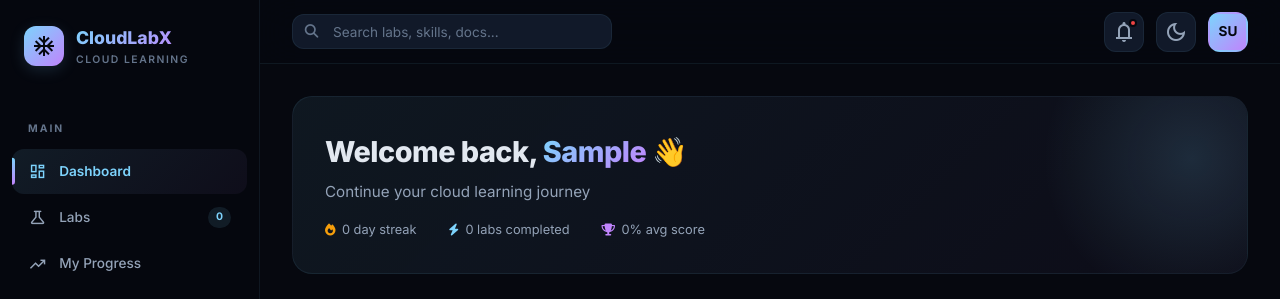
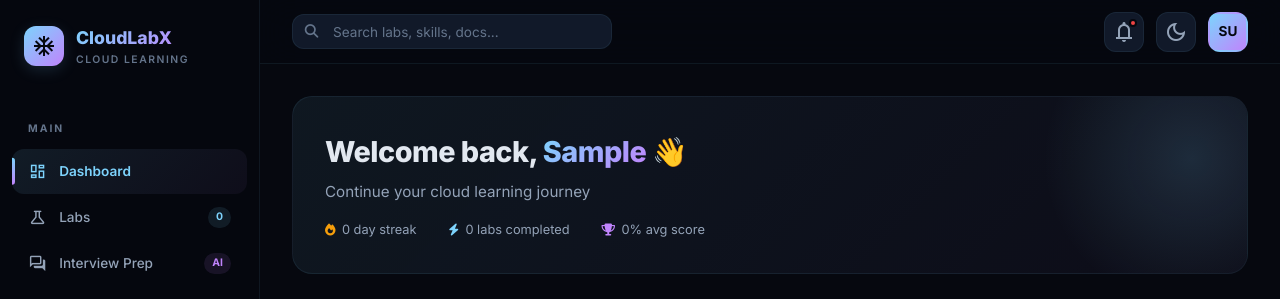
Before and after one commit to suryansh18saxena/Cloudproject, a Django app: page /dashboard/ in a window 1280 px wide. Shown: the top 299 px of the page. Run offline with Django 5.2, Linux system fonts and the light colour scheme; the visitor is signed in with stand-in values (Sample User, id 1); data comes from the database, SQL or seed files in the repository; data that the repository does not hold is empty; some libraries are stand-ins or nearby versions.

Commit message:
added the interview button on dashboard page

```diff
--- a/templates/dashboard/dashboard.html
+++ b/templates/dashboard/dashboard.html
@@ -1229,6 +1229,7 @@
       <a class="nav-item active" href="{% url 'dashboard' %}"><span class="material-symbols-outlined">dashboard</span>Dashboard</a>
       <a class="nav-item" href="{% url 'EC2_Lab' %}"><span class="material-symbols-outlined">science</span>Labs<span class="nav-badge"
           style="background:rgba(125,211,252,0.1);color:var(--primary)">{{ available_labs|length }}</span></a>
+      <a class="nav-item" href="{% url 'interview_home' %}"><span class="material-symbols-outlined">forum</span>Interview Prep<span class="nav-badge" style="background:rgba(192,132,252,0.1);color:var(--accent)">AI</span></a>
       <a class="nav-item" href="#"><span class="material-symbols-outlined">trending_up</span>My Progress</a>
       <a class="nav-item" href="#"><span class="material-symbols-outlined">analytics</span>Analytics</a>
       <div class="nav-label" style="margin-top:1.5rem">Account</div>
```
